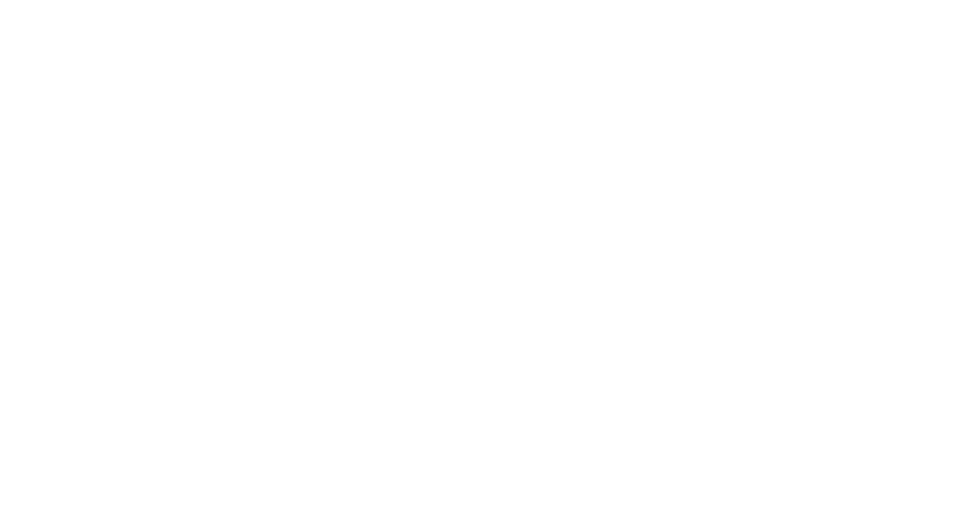
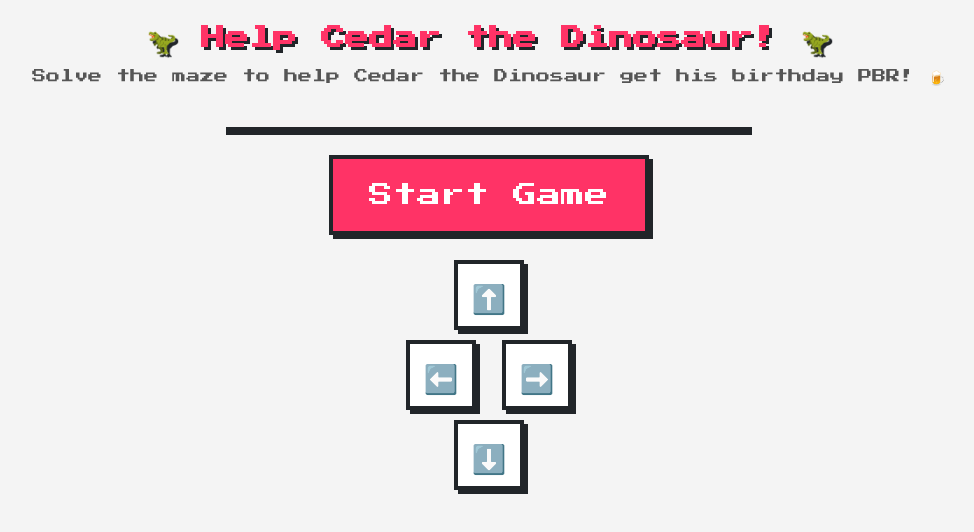
Before and after one commit to samc3523/CedarBdayInvite, a plain HTML site: page index.html in a window 1280 px wide. Shown: the whole page, without its empty margins (151-1125 px from the left). Drawn offline with nearby package versions, Linux system fonts and the light colour scheme.

Commit message:
hmtl change

```diff
--- a/index.html
+++ b/index.html
@@ -18,4 +18,37 @@
     <meta property="og:url" content="https://your-username.github.io/cedar-maze/" />
 
     <!-- Twitter Card -->
-    <meta name="twitter:card"
+    <meta name="twitter:card" content="summary_large_image" />
+    <meta name="twitter:title" content="Help Cedar the Dinosaur!" />
+    <meta name="twitter:description" content="Solve the maze to help Cedar get his birthday PBR!" />
+    <meta name="twitter:image" content="assets/player.png" />
+
+    <link rel="stylesheet" href="style.css" />
+</head>
+<body>
+    <h1>🦖 Help Cedar the Dinosaur! 🦖</h1>
+
+    <p class="instructions">
+        Solve the maze to help Cedar the Dinosaur get his birthday PBR! 🍺
+    </p>
+
+    <div id="game-container"></div>
+
+    <button id="start-btn" onclick="startGame()">Start Game</button>
+
+    <div id="controls">
+        <div>
+            <button class="control-btn" onclick="movePlayer(0, -1)">⬆️</button>
+        </div>
+        <div>
+            <button class="control-btn" onclick="movePlayer(-1, 0)">⬅️</button>
+            <button class="control-btn" onclick="movePlayer(1, 0)">➡️</button>
+        </div>
+        <div>
+            <button class="control-btn" onclick="movePlayer(0, 1)">⬇️</button>
+        </div>
+    </div>
+
+    <script src="script.js"></script>
+</body>
+</html>
```
